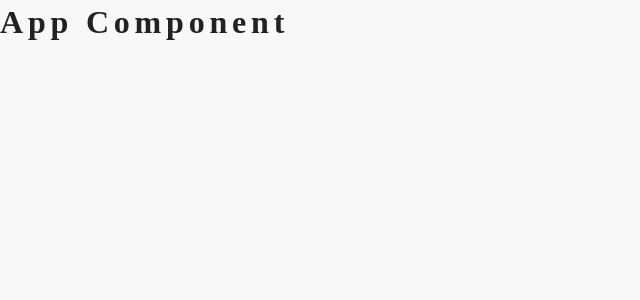
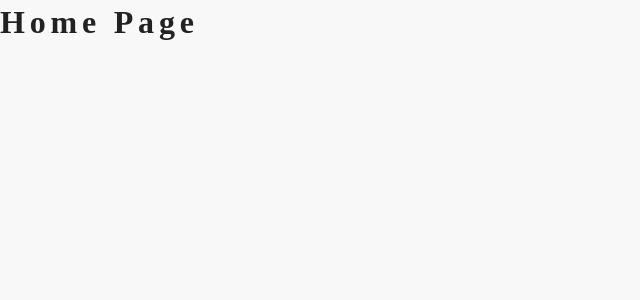
Before and after one commit to akash02-das/cocktails-db, a React (Create React App) app: page / in a window 1280 px wide. Shown: the top 300 px of the page, without its empty margins (0-640 px from the left). Built offline with nearby package versions, Linux system fonts and the light colour scheme; a web font is replaced by a local one.

Commit message:
router setup with pages

```diff
--- a/src/App.js
+++ b/src/App.js
@@ -1,6 +1,6 @@
 import React from "react";
 import "./App.css";
-
+import { BrowserRouter as Router, Route, Switch } from "react-router-dom";
 // Import Pages
 import Home from "./pages/Home";
 import About from "./pages/About";
@@ -9,9 +9,14 @@
 
 const App = () => {
   return (
-    <>
-      <h1>App Component</h1>
-    </>
+    <Router>
+      <Route exact path="/">
+        <Home />
+      </Route>
+      <Route path="/about">
+        <About />
+      </Route>
+    </Router>
   );
 };
 
```
Also changed, not shown: 1 other file (tests, documents, lock files or other folders).
